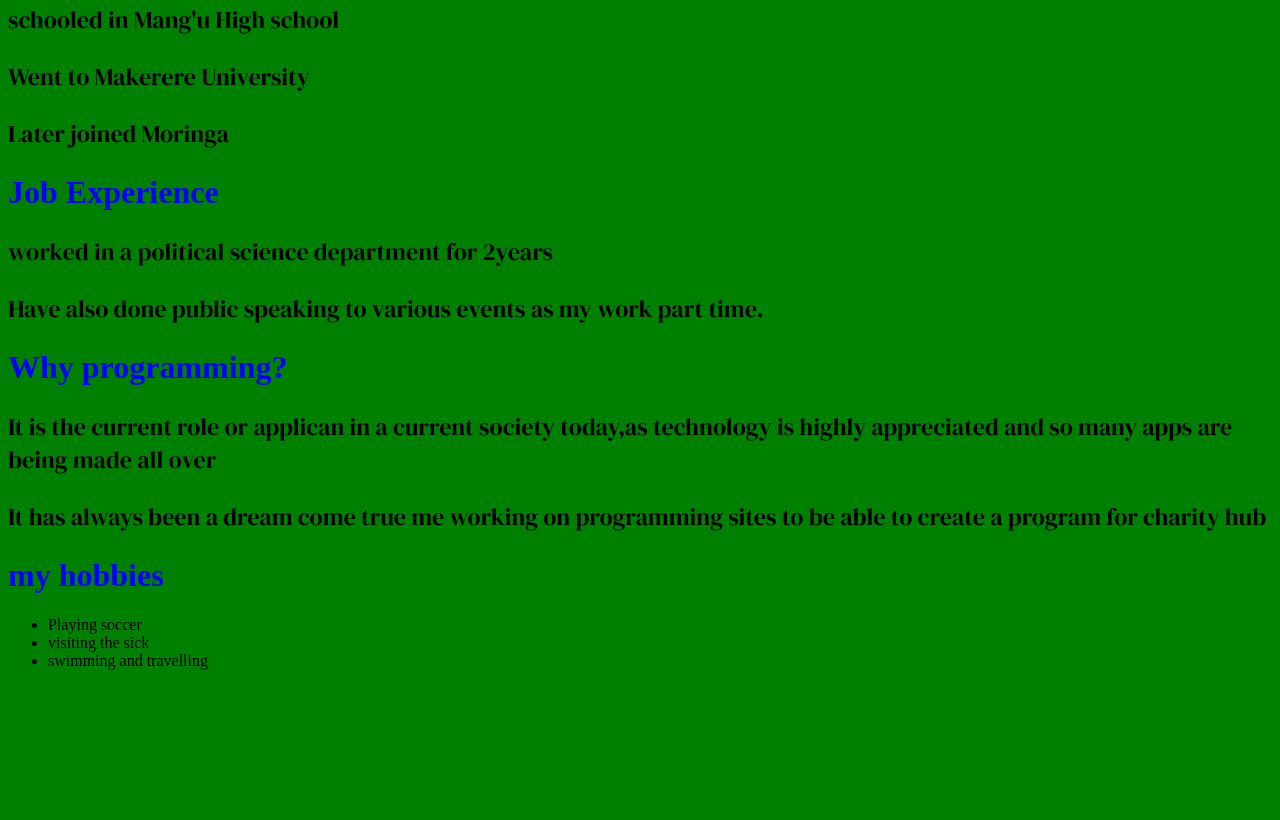
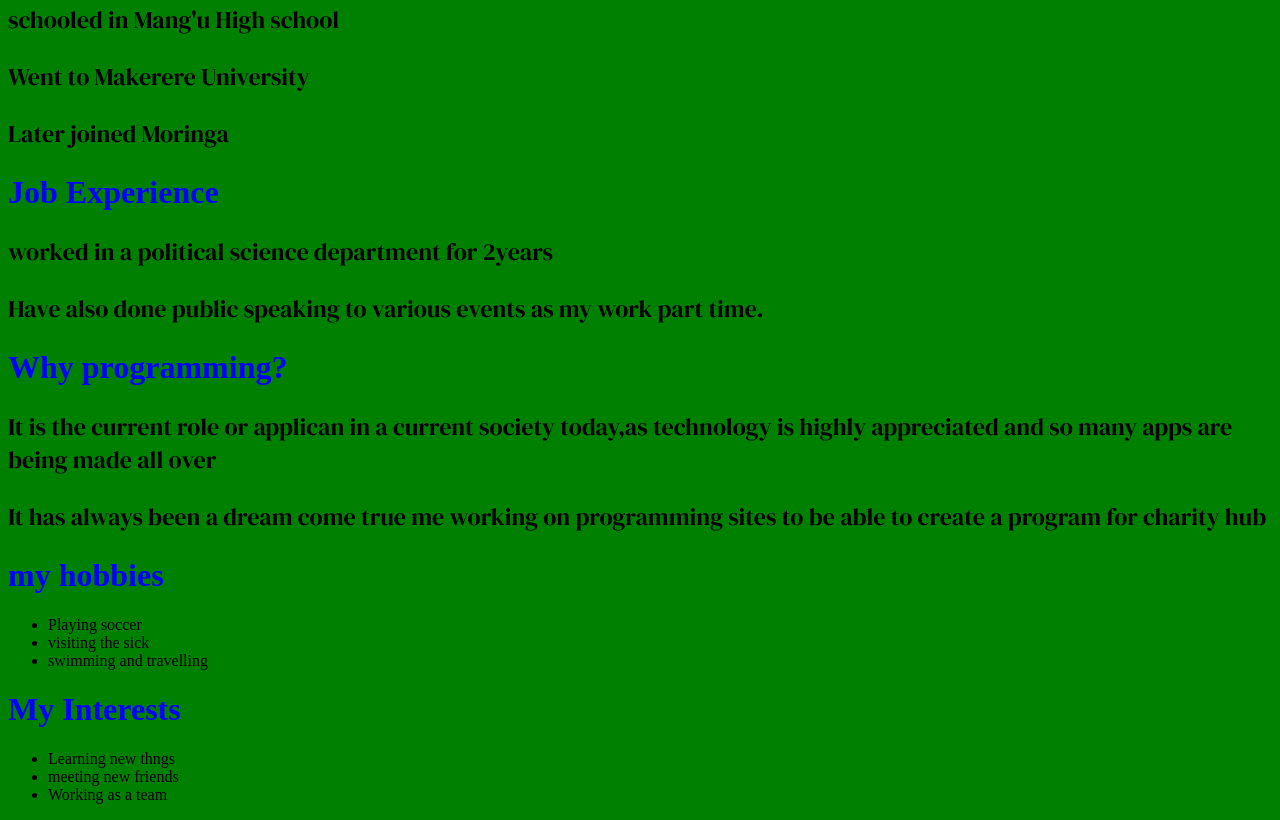
Before and after one commit to Hulian2000/Potfolio, a plain HTML site: page index.html in a window 1280 px wide. Shown: the part 648-1468 px from the top of the page. Before the commit the page ends 1334 px from the top, so only its background shows below. Drawn offline with Linux system fonts and the light colour scheme.

Commit message:
add interests

```diff
--- a/index.html
+++ b/index.html
@@ -33,6 +33,12 @@
        <li>visiting the sick</li>
        <li>swimming and travelling</li>
      </ul>
+     <h1>My Interests</h1>
+     <ul>
+       <li>Learning new thngs</li>
+       <li>meeting new friends</li>
+       <li>Working as a team</li>
+     </ul>
 
 
 
```
